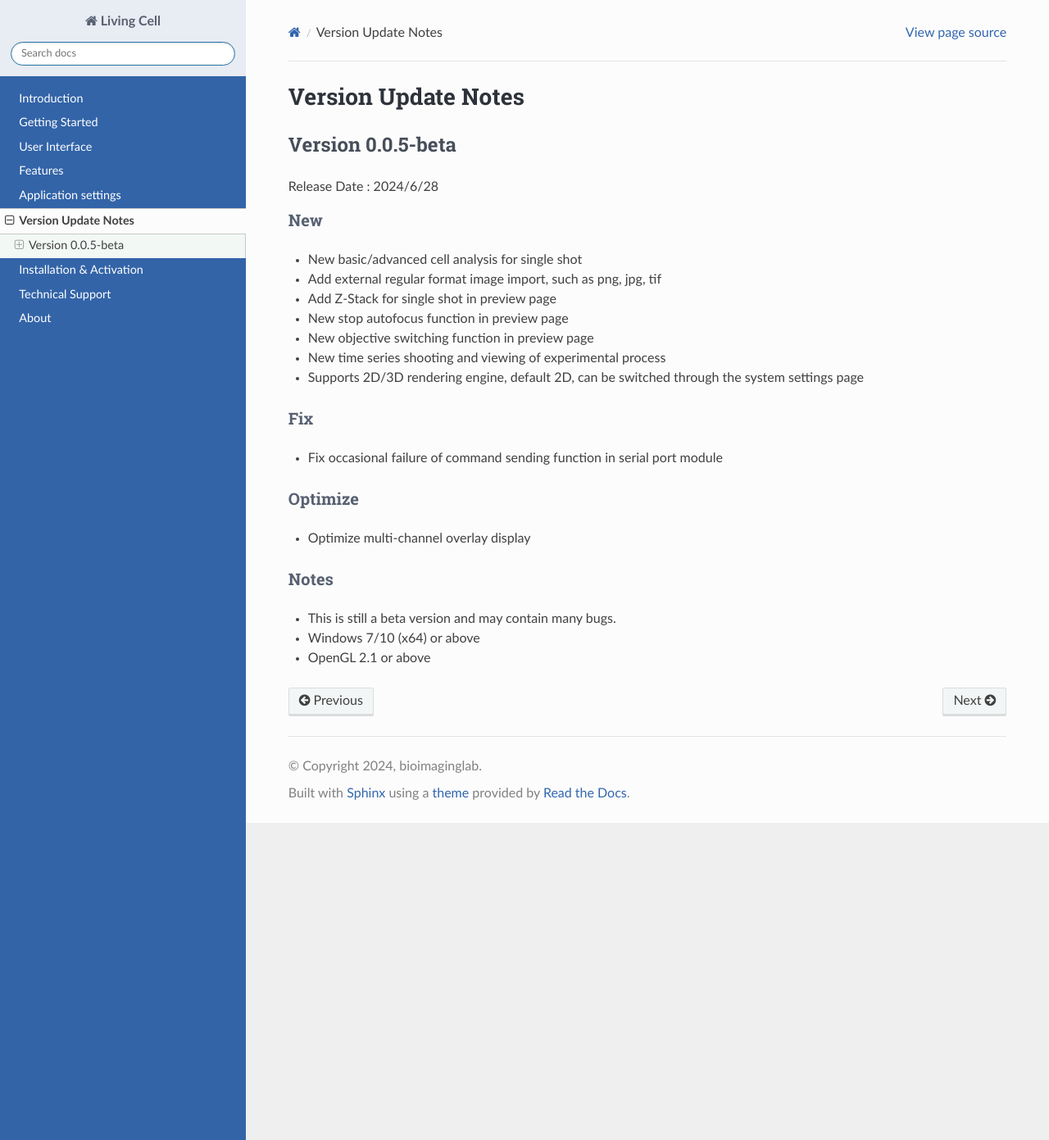
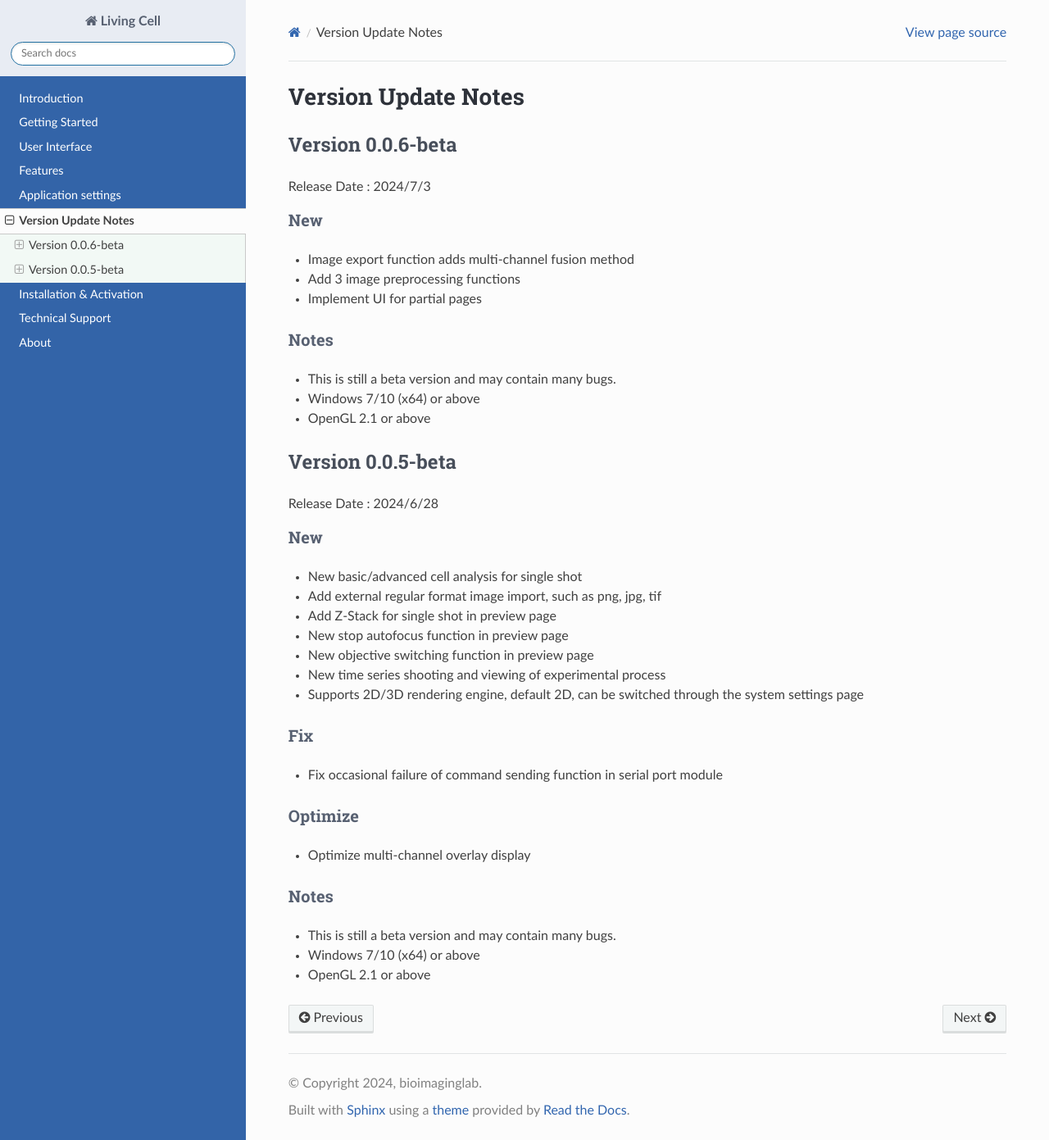
Before and after one commit to yangtong93/living-cell-docs, a Sphinx documentation site: the page built from source/user_guide/upgrade.md, in a window 1280 px wide and 1391 px high. Shown: the whole window at 82% size. Built offline with Sphinx 7.4.7 and the Read the Docs theme 2.0.0, drawn with Linux system fonts in a browser that asks for light colours; pages that are not in the unit, such as notebooks, are missing from menus.

Commit message:
feature: 0.0.6-beta

```diff
--- a/source/user_guide/upgrade.md
+++ b/source/user_guide/upgrade.md
@@ -1,4 +1,19 @@
 # Version Update Notes
+
+## Version 0.0.6-beta
+
+Release Date : 2024/7/3
+
+### New
+* Image export function adds multi-channel fusion method
+* Add 3 image preprocessing functions
+* Implement UI for partial pages
+
+### Notes
+* This is still a beta version and may contain many bugs.
+* Windows 7/10 (x64) or above
+* OpenGL 2.1 or above
+
 
 ## Version 0.0.5-beta
 
```
Also changed, not shown: 1 other file.
